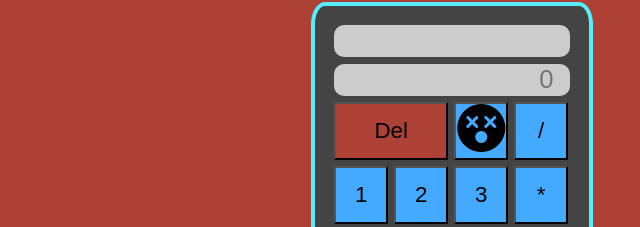
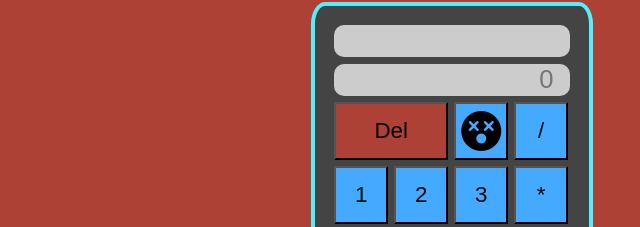
Before and after one commit to sebast825/Calculadora, a plain HTML site: page index.html in a window 1280 px wide. Shown: the part 110-337 px from the top of the page, 188-828 px from the left. Drawn offline with Linux system fonts and the light colour scheme.

Commit message:
fixed btn

```diff
--- a/styl.css
+++ b/styl.css
@@ -108,7 +108,7 @@ header a {
 }
 
 .container .botones .grid:hover {
-  background-color: #5ee;
+  background-color: #6ef;
   color: #222;
 }
 
@@ -118,9 +118,9 @@ header a {
 }
 
 .container .botones .caraAtr {
-  width: 101%;
-  height: 100%;
-  font-size: 3rem;
+  /* width: 101%;
+  height: 100%; */
+  font-size: 2.5rem;
 }
 
 .container .botones .caraAtr-azul {
```
